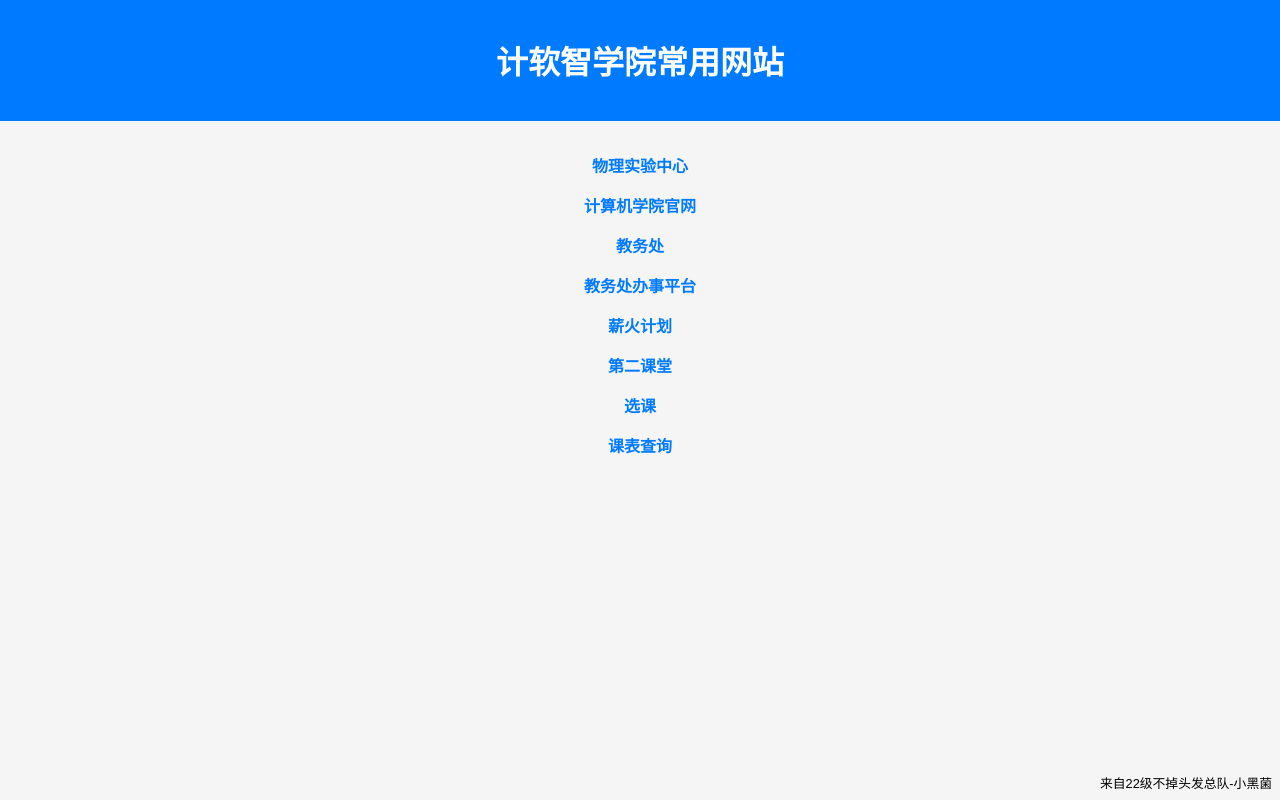
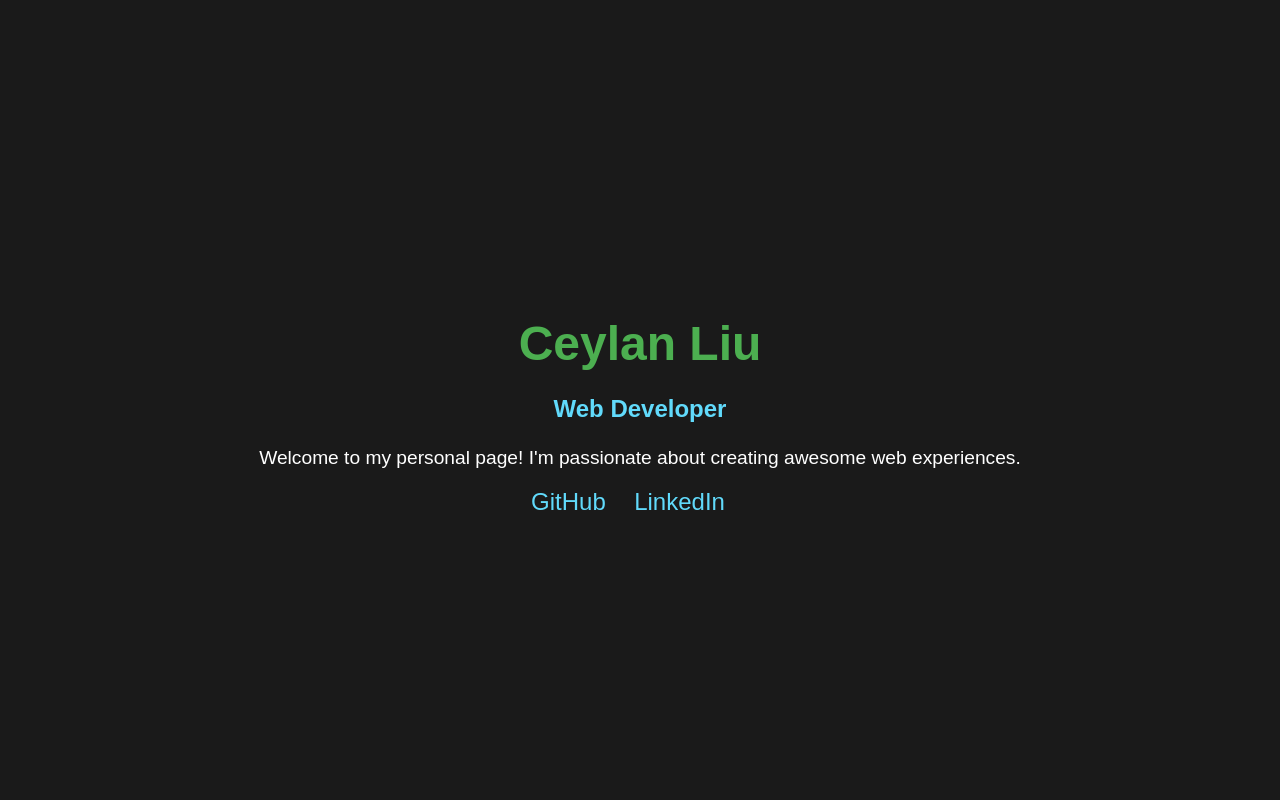
Before and after one commit to CeylanLiu/CeylanLiu.github.io, a plain HTML site: page index.html in a window 1280 px wide. Drawn offline with Linux system fonts and the light colour scheme.

Commit message:
Update index.html

```diff
--- a/index.html
+++ b/index.html
@@ -1,77 +1,75 @@
 <!DOCTYPE html>
 <html lang="en">
-
 <head>
     <meta charset="UTF-8">
+    <meta http-equiv="X-UA-Compatible" content="IE=edge">
     <meta name="viewport" content="width=device-width, initial-scale=1.0">
-    <title>计软智学院常用网站</title>
+    <title>Ceylan Liu's Personal Page</title>
     <style>
         body {
-            font-family: Arial, sans-serif;
-            background-color: #f5f5f5;
+            font-family: 'Arial', sans-serif;
+            background-color: #1a1a1a;
+            color: #ffffff;
             margin: 0;
             padding: 0;
+            display: flex;
+            align-items: center;
+            justify-content: center;
+            height: 100vh;
         }
 
         header {
-            background-color: #007BFF;
-            color: white;
-            padding: 1rem;
             text-align: center;
         }
 
-        ul {
-            list-style-type: none;
-            padding: 0;
-            text-align: center;
-            margin-top: 2rem;
+        h1 {
+            font-size: 3em;
+            margin-bottom: 0.5em;
+            color: #4CAF50;
         }
 
-        li {
-            margin: 1rem 0;
+        h3 {
+            font-size: 1.5em;
+            margin-top: 0;
+            color: #61dafb;
+        }
+
+        p {
+            font-size: 1.2em;
         }
 
         a {
+            color: #61dafb;
             text-decoration: none;
-            color: #007BFF;
-            font-weight: bold;
-            transition: color 0.3s ease;
         }
 
         a:hover {
-            color: #0056b3;
+            text-decoration: underline;
         }
 
-        footer {
-            position: fixed;
-            bottom: 0;
-            right: 0;
-            background-color: #f5f5f5;
-            padding: 0.5rem;
-            font-size: 0.8rem;
+        .social-icons {
+            margin-top: 1em;
+        }
+
+        .social-icons a {
+            margin-right: 1em;
+            font-size: 1.5em;
+            color: #61dafb;
         }
     </style>
 </head>
+<body>
 
-<body>
     <header>
-        <h1>计软智学院常用网站</h1>
+        <h1>Ceylan Liu</h1>
+        <h3>Web Developer</h3>
+        <p>Welcome to my personal page! I'm passionate about creating awesome web experiences.</p>
+        <div class="social-icons">
+            <a href="https://github.com/CeylanLiu" target="_blank">GitHub</a>
+            <a href="https://linkedin.com/in/your-linkedin-profile" target="_blank">LinkedIn</a>
+            <!-- Add more social links as needed -->
+        </div>
     </header>
-    <div>
-        <ul>
-            <li><a href="https://phylab.seu.edu.cn/" target="_blank">物理实验中心</a></li>
-            <li><a href="https://cse.seu.edu.cn/" target="_blank">计算机学院官网</a></li>
-            <li><a href="https://jwc.seu.edu.cn/" target="_blank">教务处</a></li>
-            <li><a href="https://jwc.seu.edu.cn/xspt/list.htm" target="_blank">教务处办事平台</a></li>
-            <li><a href="https://tommy.seu.edu.cn/filebrowser/login?redirect=%2Ffiles%2F" target="_blank">薪火计划</a></li>
-            <li><a href="https://auth.seu.edu.cn/dist/#/dist/main/login?service=http%3A%2F%2Fdekt.seu.edu.cn%2Fzhtw%2F%3Ft_s%3D1697987944225" target="_blank">第二课堂</a></li>
-            <li><a href="http://newxk.urp.seu.edu.cn" target="_blank">选课</a></li>
-            <li><a href="http://ehall.seu.edu.cn/jwapp/sys/wdkb/*default/index.do?t_s=1697988377039&EMAP_LANG=zh&THEME=indigo&amp_sec_version_=1&gid_=ZW5HS3VNMXhyYVhrV2ZXRzNpeXFkb1NXRFF5NUx5YlFrREE2bnRVR3Q1b1pERk1mNnNtRWtqZi9VaGI1WnJpQUgrMnZSdWJQVFdQMm5VaXFVZGxpNEE9PQ#/xskcb" target="_blank">课表查询</a></li>
-        </ul>
-    </div>
-    <footer>
-        来自22级不掉头发总队-小黑菌
-    </footer>
+
 </body>
-
 </html>
```
